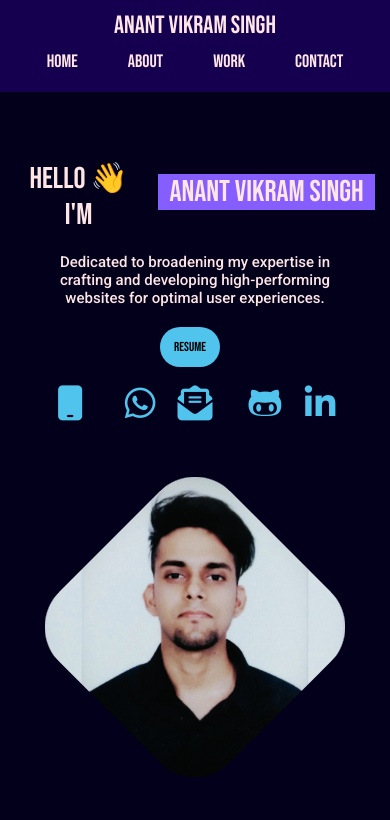
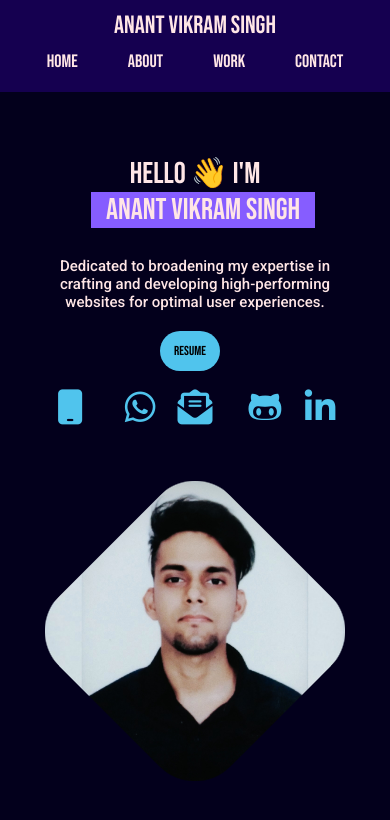
Before and after one commit to Anant1202/Portfolio, a React (Create React App) app: page / in a window 390 px wide. Shown: the top 820 px of the page. Built offline with nearby package versions, Linux system fonts and the light colour scheme.

Commit message:
media query changes added

```diff
--- a/src/assets/css/homepage.css
+++ b/src/assets/css/homepage.css
@@ -281,8 +281,15 @@
     .buttons {
         gap:10px
     }
+    .nameheading {
+        flex-direction: column;
+    }
 }
-
+@media only screen and (min-width: 390px) {
+    .nameheading {
+        flex-direction: column;
+    }
+}
 @media only screen and (max-width: 375px) {
     .buttons {
         flex-direction: column;
```
